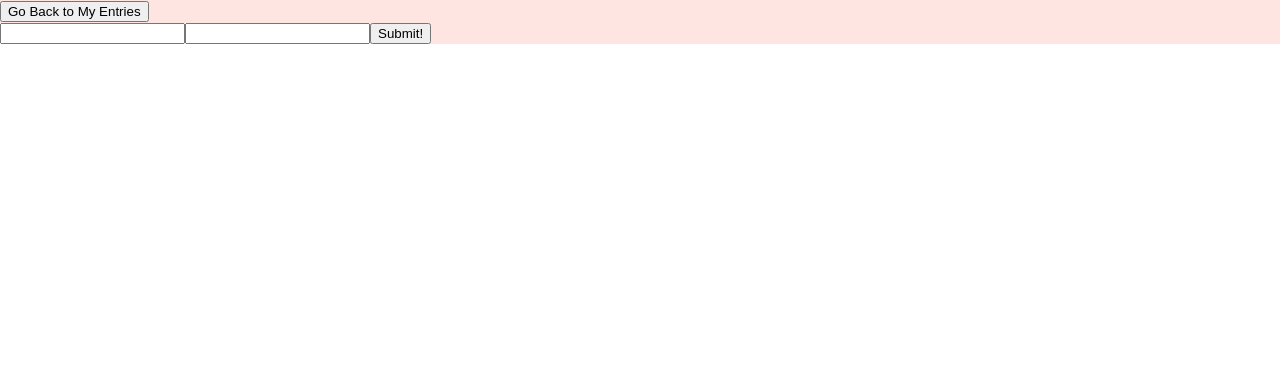
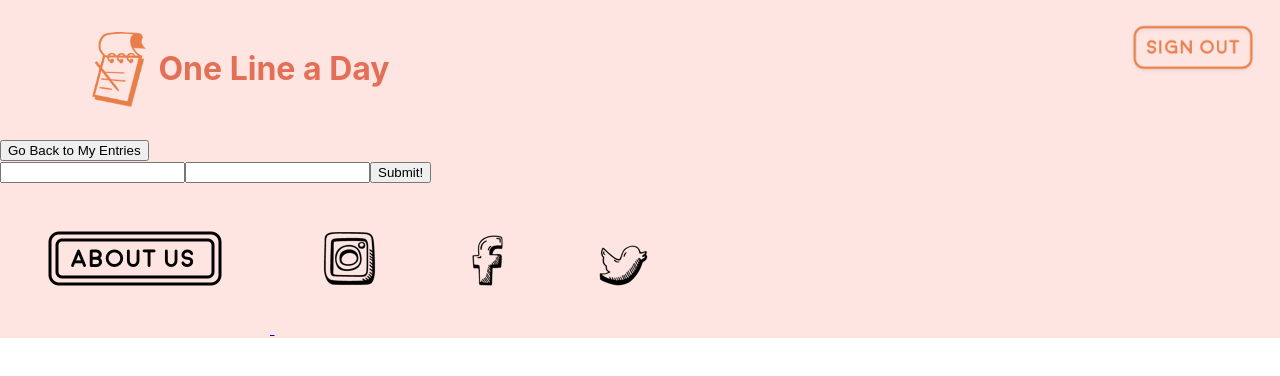
Before and after one commit to bw-one-line-per-day/Frontend, a React (Create React App) app: page /edit/1 in a window 1280 px wide. Shown: the top 376 px of the page. Built offline with nearby package versions, Linux system fonts and the light colour scheme; no server answers; sample sign-in values are in the browser's storage.

Commit message:
added nav and footer to edit, zoom froze, rebooting everything.

```diff
--- a/src/Components/Edit.js
+++ b/src/Components/Edit.js
@@ -1,5 +1,7 @@
 import React, { useEffect, useState, useContext } from 'react';
 import styled from 'styled-components';
+import Nav from 'Components/Nav';
+import Footer from 'Components/Footer';
 import { Link } from 'react-router-dom';
 import { axiosWithAuth } from 'Auth/axiosWithAuth';
 import {StoreContext} from '../contextAPI/Context.js';
@@ -48,6 +50,7 @@ const { userInfo } = useContext(StoreContext);
 
 return (
   <EditStyled>
+    <Nav />
     <Link to='/MyEntries'>
     <button > Go Back to My Entries </button>
     </Link>
@@ -63,6 +66,7 @@ return (
       </label>
 
     </form>
+    <Footer />
   </EditStyled>
   )
 }
```
